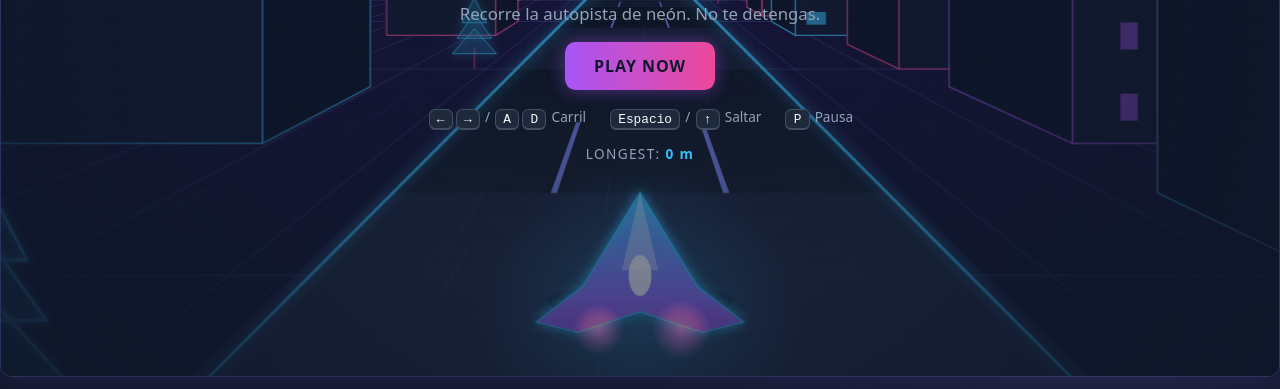
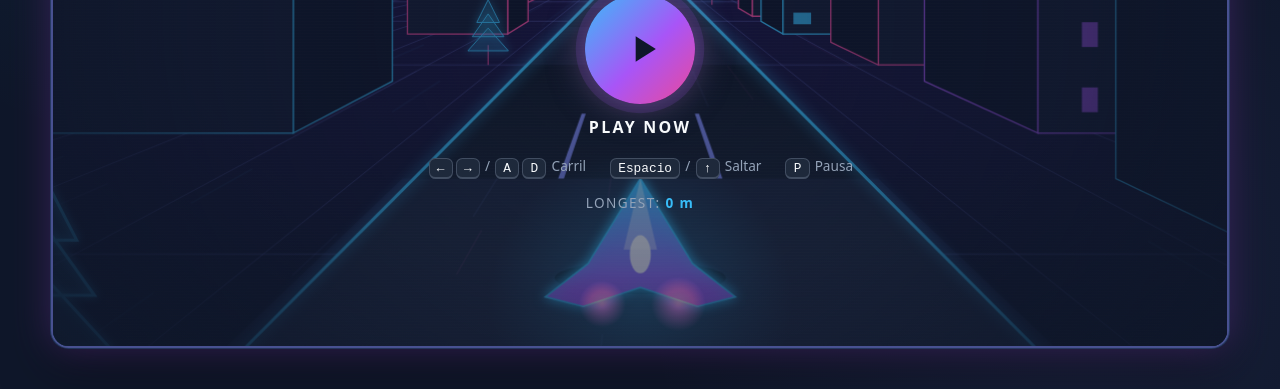
Before and after one commit to JustHarvy/duo-arcade-web, a plain HTML site: page juego2.html in a window 1280 px wide. Shown: the part 411-800 px from the top of the page. Drawn offline with Linux system fonts and the light colour scheme; animation ran at ten frames a second.

Commit message:
Correccion de bugs

```diff
--- a/css/juego2.css
+++ b/css/juego2.css
@@ -1,5 +1,4 @@
-/* ===== NEON RUSH · juego2.css =====
-   Variables copiadas de style.css del sitio principal (identidad coherente) */
+/* ===== NEON RUSH · juego2.css ===== */
 :root{
   --bg-main:#0F172A; --bg-surface:#1E293B;
   --text-primary:#F8FAFC; --text-muted:#94A3B8;
@@ -24,18 +23,19 @@ body{
 .nav-link{color:var(--text-muted);text-decoration:none;font-weight:500;transition:color .2s}
 .nav-link:hover{color:#38BDF8}
 
-/* Escenario: mantiene 16:9 sin deformar */
+/* Escenario: cuadro centrado con bordes, 16:9 sin deformar */
 .stage{
-  position:relative;margin:auto;aspect-ratio:16/9;overflow:hidden;
-  width:min(100vw,calc((100vh - var(--nav-h)) * 16 / 9));
-  width:min(100vw,calc((100dvh - var(--nav-h)) * 16 / 9));
-  border:1px solid rgba(129,140,248,.25);border-radius:.75rem;
-  box-shadow:0 0 40px rgba(168,85,247,.18);
+  position:relative;margin:auto;aspect-ratio:16/9;overflow:hidden;flex:none;
+  width:min(92vw,calc((100vh - var(--nav-h) - 56px) * 16 / 9));
+  width:min(92vw,calc((100dvh - var(--nav-h) - 56px) * 16 / 9));
+  background:#0F172A;border:2px solid rgba(129,140,248,.5);border-radius:1.1rem;
+  box-shadow:0 0 0 1px rgba(56,189,248,.18),0 0 38px rgba(168,85,247,.3),0 18px 50px rgba(0,0,0,.55);
 }
 @media (max-aspect-ratio:1/1){
-  .stage{width:100vw;height:calc(100vh - var(--nav-h));height:calc(100dvh - var(--nav-h));aspect-ratio:auto;border-radius:0;border:0}
+  .stage{width:94vw;height:calc(100vh - var(--nav-h) - 32px);height:calc(100dvh - var(--nav-h) - 32px);aspect-ratio:auto}
 }
-canvas{display:block;width:100%;height:100%}
+/* El canvas va absoluto: ya no puede agrandar el cuadro */
+canvas{position:absolute;inset:0;display:block;width:100%;height:100%}
 .stage::after{
   content:"";position:absolute;inset:0;pointer-events:none;
   background:radial-gradient(ellipse at center,transparent 55%,rgba(15,23,42,.7)),
@@ -99,3 +99,13 @@ kbd{background:var(--bg-surface);border:1px solid rgba(148,163,184,.3);border-bo
 .touch button:active{transform:scale(.92);background:rgba(129,140,248,.45)}
 @media (hover:none),(pointer:coarse),(max-width:820px){.stage[data-state="play"] .touch{display:flex}}
 @media (max-width:600px){.help{font-size:.75rem}.hud{min-width:125px;padding:.45rem .65rem}}
+
+/* Botón PLAY grande */
+.btn-play{background:none;border:0;color:#F8FAFC;cursor:pointer;display:flex;flex-direction:column;align-items:center;gap:.7rem;font:inherit;font-weight:800;letter-spacing:.14em}
+.play-circle{width:clamp(76px,14vw,110px);aspect-ratio:1;border-radius:50%;display:grid;place-items:center;padding-left:.35rem;
+  background:linear-gradient(135deg,#38BDF8,#A855F7 55%,#EC4899);box-shadow:0 0 0 6px rgba(168,85,247,.18),0 0 30px rgba(236,72,153,.55);
+  animation:ring 1.8s ease-in-out infinite;transition:transform .15s}
+.btn-play:hover .play-circle{transform:scale(1.08)}
+.btn-play:active .play-circle{transform:scale(.95)}
+.btn-play:focus-visible .play-circle{outline:2px solid #F8FAFC;outline-offset:4px}
+@keyframes ring{50%{box-shadow:0 0 0 14px rgba(168,85,247,.08),0 0 44px rgba(56,189,248,.55)}}
--- a/js/juego2.js
+++ b/js/juego2.js
@@ -325,10 +325,12 @@ addEventListener('keydown', e => {
 document.querySelectorAll('.touch button').forEach(b => b.addEventListener('pointerdown', e => {
   e.preventDefault(); const a = b.dataset.act; if (a === 'left') move(-1); else if (a === 'right') move(1); else jump();
 }));
-$('btnPlay').onclick = startGame; $('btnRetry').onclick = startGame;
-$('btnMenu').onclick = toMenu; $('btnMenu2').onclick = toMenu; $('btnResume').onclick = togglePause;
+// Tras pulsar un botón se quita el foco, así Espacio/flechas siempre controlan el juego
+const act = (id, fn) => $(id).addEventListener('click', e => { e.currentTarget.blur(); fn(); });
+act('btnPlay', startGame); act('btnRetry', startGame); act('btnMenu', toMenu); act('btnMenu2', toMenu); act('btnResume', togglePause);
+addEventListener('keyup', e => { if (e.key === ' ') e.preventDefault(); });
 document.addEventListener('visibilitychange', () => { if (document.hidden && S.state === 'play') setState('pause'); });
-addEventListener('resize', resize);
+if (window.ResizeObserver) new ResizeObserver(resize).observe(stage); else addEventListener('resize', resize);
 
 /* ---------- Inicio ---------- */
 resize(); reset(); toMenu(); requestAnimationFrame(frame);
--- a/juego2.html
+++ b/juego2.html
@@ -31,7 +31,10 @@
     <section class="screen" id="menu">
       <h1 class="logo">NEON RUSH</h1>
       <p class="tagline">Recorre la autopista de neón. No te detengas.</p>
-      <button class="btn-neon" id="btnPlay">PLAY NOW</button>
+      <button class="btn-play" id="btnPlay" aria-label="Play now">
+        <span class="play-circle"><svg viewBox="0 0 24 24" width="44" height="44" aria-hidden="true"><path d="M8 5v14l11-7z" fill="#0F172A"/></svg></span>
+        <span class="play-text">PLAY NOW</span>
+      </button>
       <div class="help">
         <span><kbd>←</kbd><kbd>→</kbd> / <kbd>A</kbd><kbd>D</kbd> Carril</span>
         <span><kbd>Espacio</kbd> / <kbd>↑</kbd> Saltar</span>
```
